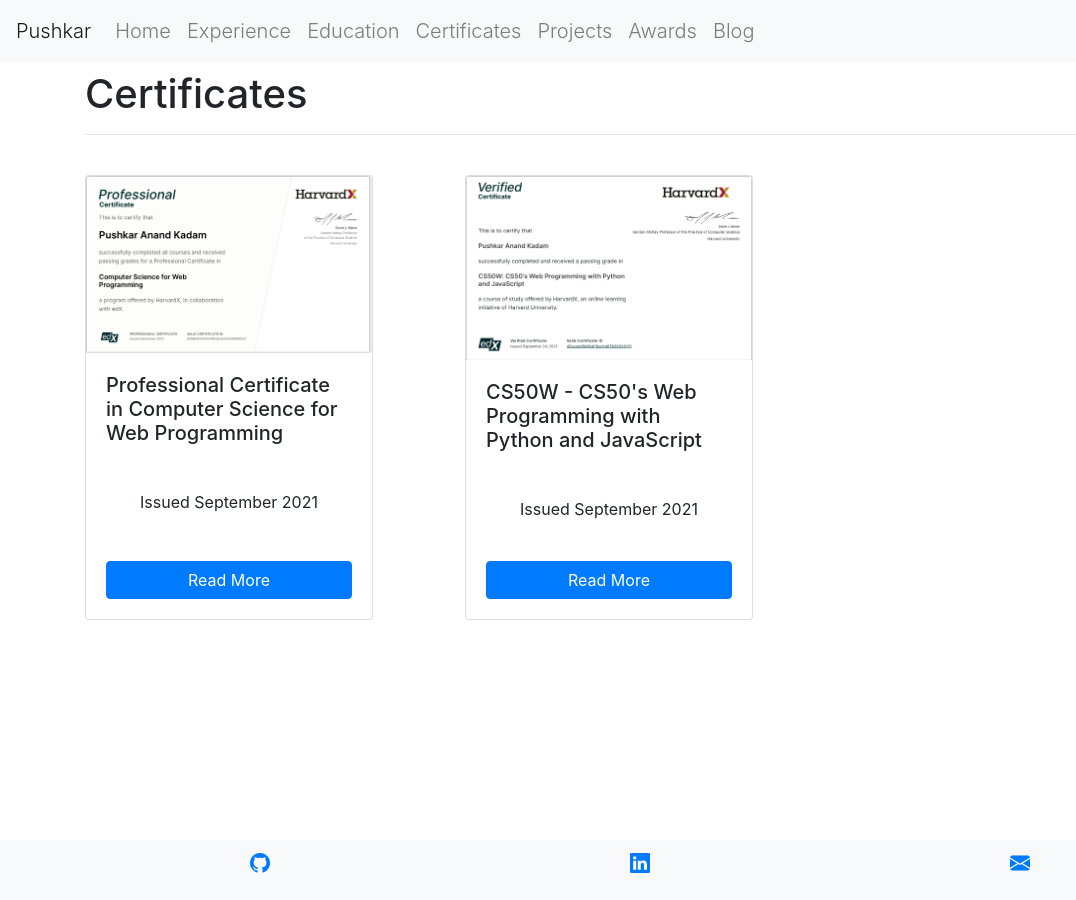
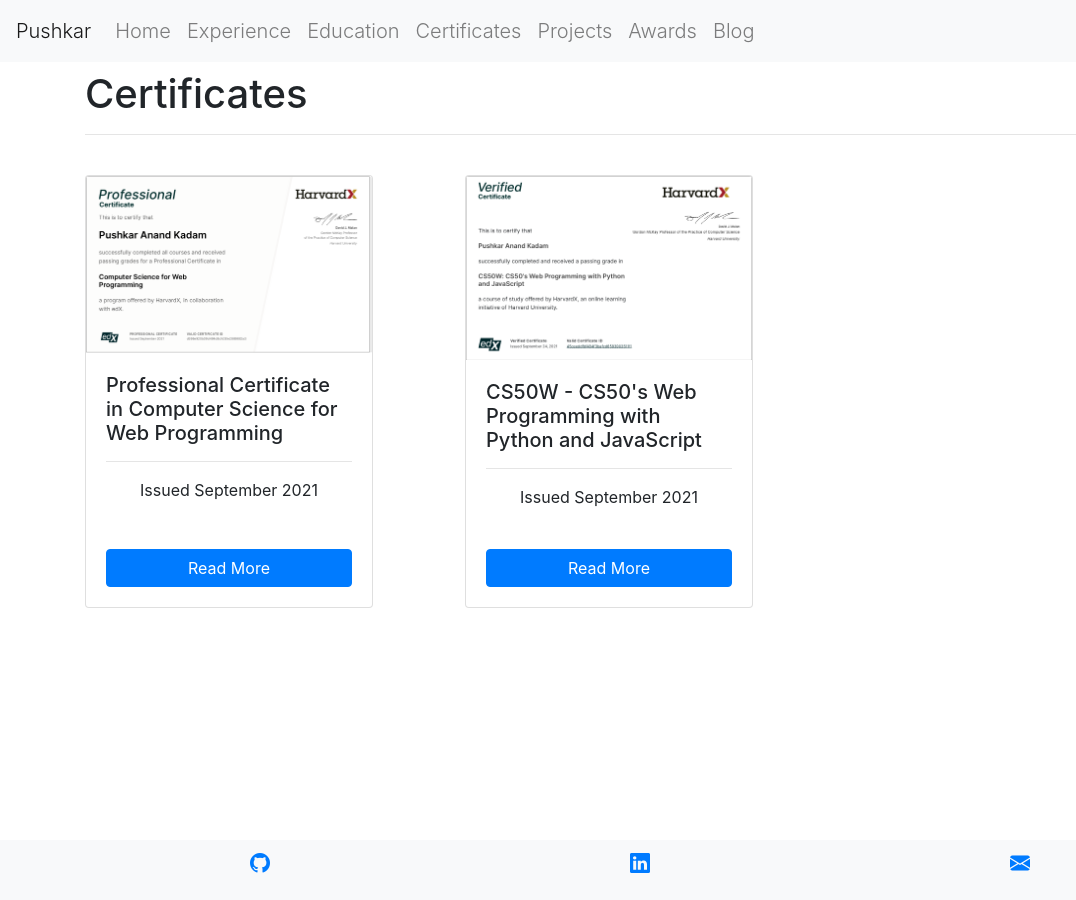
Before and after one commit to pushkarkadam/portfolio, a Jekyll site: the page built from certificates.html, in a window 1280 px wide. Shown: the whole page, without its empty margins (0-1076 px from the left). Built offline with Jekyll 4.4.1, drawn with Linux system fonts in a browser that asks for light colours; nearby versions of some CDN libraries.

Commit message:
Certificate changed with date orientation.

```diff
--- a/certificates.html
+++ b/certificates.html
@@ -16,10 +16,8 @@
                 <img class="card-img-top" src="{{ site.baseurl }}/assets/images/certificates/{{ certificate.image }}" alt="Image of {{ certificate.short_name }}">
                 <div class="card-body">
                     <h5 class="card-title">{{ certificate.name }}</h5>
-                    <div class="d-flex flex-column mt-auto">
-                        <hr>
-                        <p class="card-text text-center">Issued {{ certificate.date | date: "%B %Y" }}</p>
-                    </div>
+                    <hr>
+                    <p class="card-text text-center">Issued {{ certificate.date | date: "%B %Y" }}</p>
                 </div>
                 <div class="card-body d-flex flex-column">
                     <a href="{{ site.baseurl }}{{ certificate.url }}" class="btn btn-primary mt-auto">Read More</a>
```
